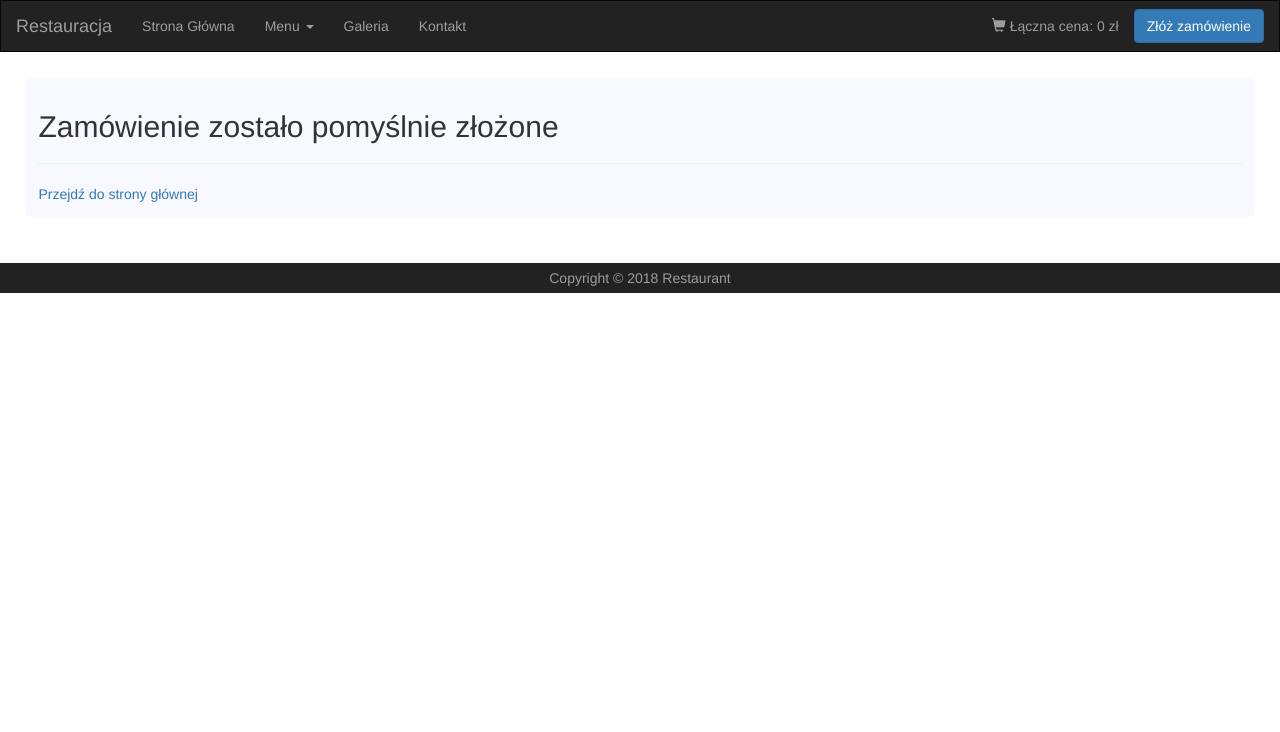
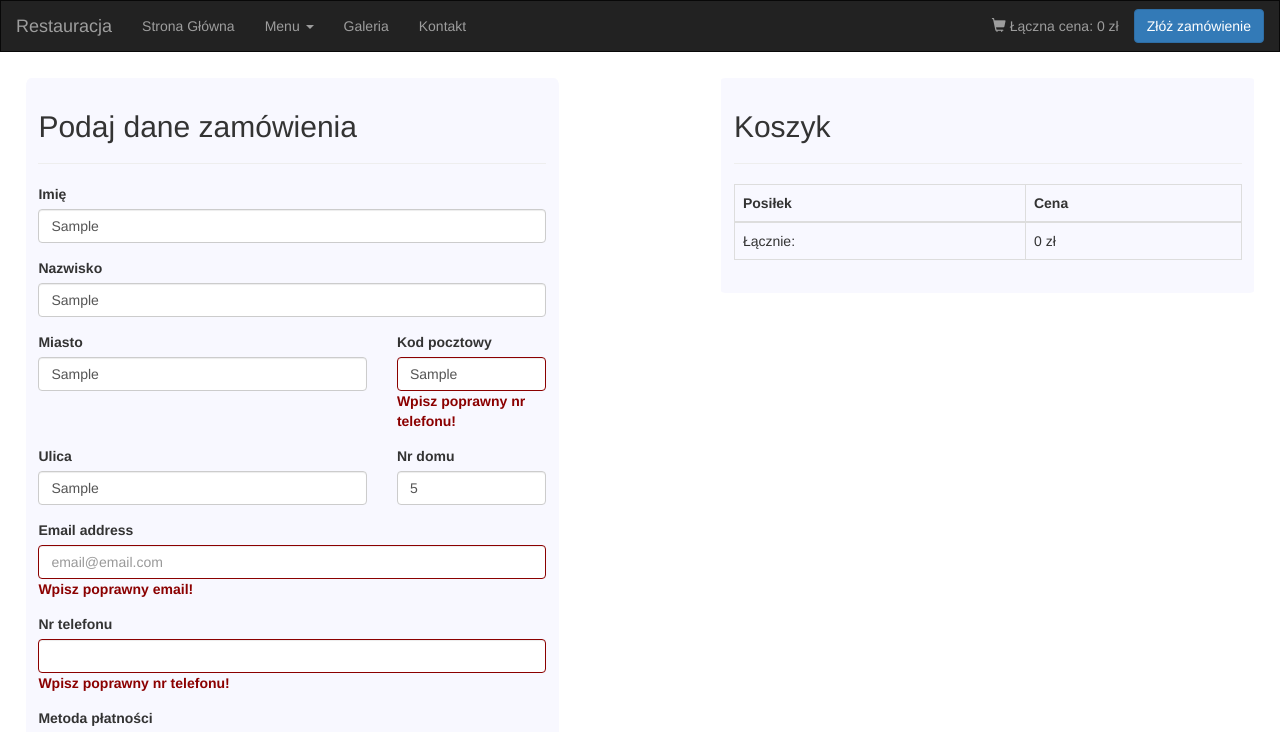
Before and after one commit to nguyenhoangdat/RestaurantWebsite, a plain HTML site: page public_html/form.html in a window 1280 px wide. Both pictures are taken after typing "Sample", "Sample", "Sample", "Sample", "Sample", "5" into the empty fields and a click on the input 73 px from the left and 766 px from the top of the page. Shown: the top 732 px of the page. Drawn offline with nearby package versions, Linux system fonts and the light colour scheme.

Commit message:
Add oder form validation

```diff
--- a/public_html/form.html
+++ b/public_html/form.html
@@ -24,6 +24,7 @@
       $('#main').html("<div class='main-content'><h2>Zamówienie zostało pomyślnie złożone</h2><hr><a href='index.html'>Przejdź do strony głównej</a></div>");
     }
   </script>
+  <script src="js/validation.js"></script>
 </head>
 
 <body>
@@ -87,42 +88,50 @@
     <div class="col-md-5 col-md-offset-1 main-content ">
       <h2>Podaj dane zamówienia</h2>
       <hr>
-      <form id="orderForm" method="GET" onsubmit="Submit()">
+      <form id="orderForm"  action="mailto:xxx@xxx.xx" method="post" enctype="text/plain" onsubmit="return sprawdz()" >
         <div class="form-group">
           <label for="name">Imię</label>
           <input type="text" class="form-control" id="name">
+          <span id="name-error" class="red"></span>
         </div>
         <div class="form-group">
           <label for="surname">Nazwisko</label>
           <input type="text" class="form-control" id="surname">
+          <span id="surname-error" class="red"></span>
         </div>
         <div class="row">
           <div class="form-group col-md-8">
             <label for="city">Miasto</label>
             <input type="text" class="form-control" id="city">
+            <span id="city-error" class="red"></span>
           </div>
           <div class="form-group col-md-4">
             <label for="zip">Kod pocztowy</label>
             <input type="text" class="form-control" id="zip">
+            <span id="zip-error" class="red"></span>
           </div>
         </div>
         <div class="row">
           <div class="form-group col-md-8">
             <label for="street">Ulica</label>
             <input type="text" class="form-control" id="street">
+            <span id="street-error" class="red"></span>
           </div>
           <div class="form-group col-md-4">
             <label for="streetNumber">Nr domu</label>
             <input type="number" class="form-control" id="streetNumber">
+            <span id="streetNumber-error" class="red"></span>
           </div>
         </div>
         <div class="form-group">
           <label for="email">Email address</label>
           <input type="email" class="form-control" id="email" placeholder="email@email.com">
+          <span id="email-error" class="red"></span>
         </div>
         <div class="form-group">
           <label for="phone">Nr telefonu</label>
           <input type="tel" class="form-control" id="phone">
+          <span id="phone-error" class="red"></span>
         </div>
         <div class="form-group">
           <label for="paymentMethod">Metoda płatności</label>
@@ -139,6 +148,7 @@
             <label class="form-check-label" for="individually">Przy odbiorze</label>
           </div>
         </div>
+
         <input class="btn btn-primary" type="submit">
         <input class="btn btn-danger" type="reset">
       </form>
@@ -157,7 +167,7 @@
       </table>
     </section>
 
-  </div>
+
   <footer class="footer col-md-12">Copyright © 2018 Restaurant</footer>
 </body>
 <style>
@@ -175,5 +185,16 @@
     #koszyk {
       float: right;
     }
+
+    .red{
+      color: darkred;
+      font-weight: bold;
+    }
+
+    .error{
+      border: 1px solid darkred;
+    }
+
+
   </style>
 </html>
--- /dev/null
+++ b/public_html/js/validation.js
@@ -0,0 +1,105 @@
+function sprawdzPole(pole_id, obiektRegex) {
+    var obiektPole = document.getElementById(pole_id);
+    if (!obiektRegex.test(obiektPole.value)) return (false);
+    else return (true);
+}
+function sprawdz_radio(nazwa_radio) {
+    var obiekt = document.getElementsByName(nazwa_radio);
+    for (i = 0; i < obiekt.length; i++) {
+        wybrany = obiekt[i].checked;
+        if (wybrany) return true;
+    }
+    return false;
+}
+function sprawdz_box(box_id) {
+    var obiekt = document.getElementById(box_id);
+    if (obiekt.checked) return true;
+    else return false;
+}
+function sprawdz() {
+    var ok = true;
+    obiektNazw = /^[a-zA-Z]{2,20}$/;
+    obiektemail =
+        /^([a-zA-Z0-9])+([.a-zA-Z0-9_-])*@([a-zA-Z0-9_-])+(.[a-zA-Z0-9_-]+)+/;
+    obiektWiek = /^[1-9][0-9]{1,2}$/;
+    obiektTelefon = /^[0-9]{9,12}$/;
+    obiektZip = /^[0-9]{5,6}$/;
+    if (!sprawdzPole("name", obiektNazw)) {
+        ok = false;
+        document.getElementById("name-error").innerHTML =
+            "Wpisz poprawnie imię!";
+        document.getElementById("name").className = document.getElementById("name").className + " error";
+    }
+    else {
+        document.getElementById("name-error").innerHTML = "";
+        document.getElementById("name").className = document.getElementById("name").className.replace(" error", "");
+    }
+
+    if (!sprawdzPole("surname", obiektNazw)) {
+        ok = false;
+        document.getElementById("surname-error").innerHTML =
+            "Wpisz poprawnie nazwisko!";
+        document.getElementById("surname").className = document.getElementById("surname").className + " error";
+    }
+    else {
+        document.getElementById("surname-error").innerHTML = "";
+        document.getElementById("surname").className = document.getElementById("surname").className.replace(" error", "");
+    }
+
+    if (!sprawdzPole("city", obiektNazw)) {
+        ok = false;
+        document.getElementById("city-error").innerHTML =
+            "Wpisz poprawnie nazwę miasta!";
+        document.getElementById("city").className = document.getElementById("city").className + " error";
+    }
+    else {
+        document.getElementById("city-error").innerHTML = "";
+        document.getElementById("city").className = document.getElementById("city").className.replace(" error", "");
+    }
+
+    if (!sprawdzPole("street", obiektNazw)) {
+        ok = false;
+        document.getElementById("street-error").innerHTML =
+            "Wpisz poprawnie nazwę ulicy!";
+        document.getElementById("street").className = document.getElementById("street").className + " error";
+    }
+    else {
+        document.getElementById("street-error").innerHTML = "";
+        document.getElementById("street").className = document.getElementById("street").className.replace(" error", "");
+    }
+
+    if (!sprawdzPole("email", obiektemail)) {
+        ok = false;
+        document.getElementById("email-error").innerHTML =
+            "Wpisz poprawny email!";
+        document.getElementById("email").className = document.getElementById("email").className + " error";
+    }
+    else {
+        document.getElementById("email-error").innerHTML = "";
+        document.getElementById("email").className = document.getElementById("email").className.replace(" error", "");
+    }
+
+    if (!sprawdzPole("phone", obiektTelefon)) {
+        ok = false;
+        document.getElementById("phone-error").innerHTML =
+            "Wpisz poprawny nr telefonu!";
+        document.getElementById("phone").className = document.getElementById("phone").className + " error";
+    }
+    else {
+        document.getElementById("phone-error").innerHTML = "";
+        document.getElementById("phone").className = document.getElementById("phone").className.replace(" error", "");
+    }
+
+    if (!sprawdzPole("zip", obiektZip)) {
+        ok = false;
+        document.getElementById("zip-error").innerHTML =
+            "Wpisz poprawny nr telefonu!";
+        document.getElementById("zip").className = document.getElementById("zip").className + " error";
+    }
+    else {
+        document.getElementById("zip-error").innerHTML = "";
+        document.getElementById("zip").className = document.getElementById("zip").className.replace(" error", "");
+    }
+
+    return ok;
+}
```
